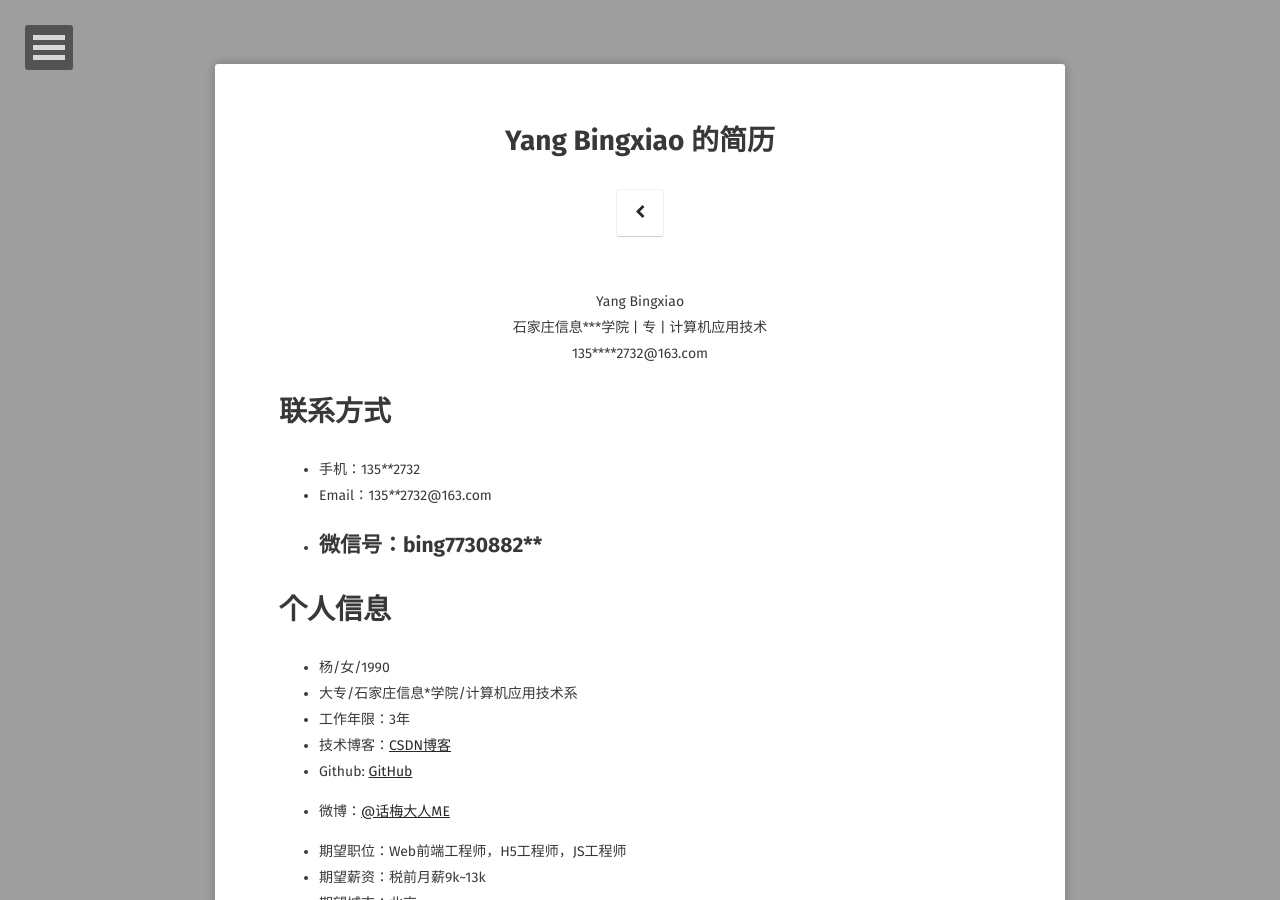
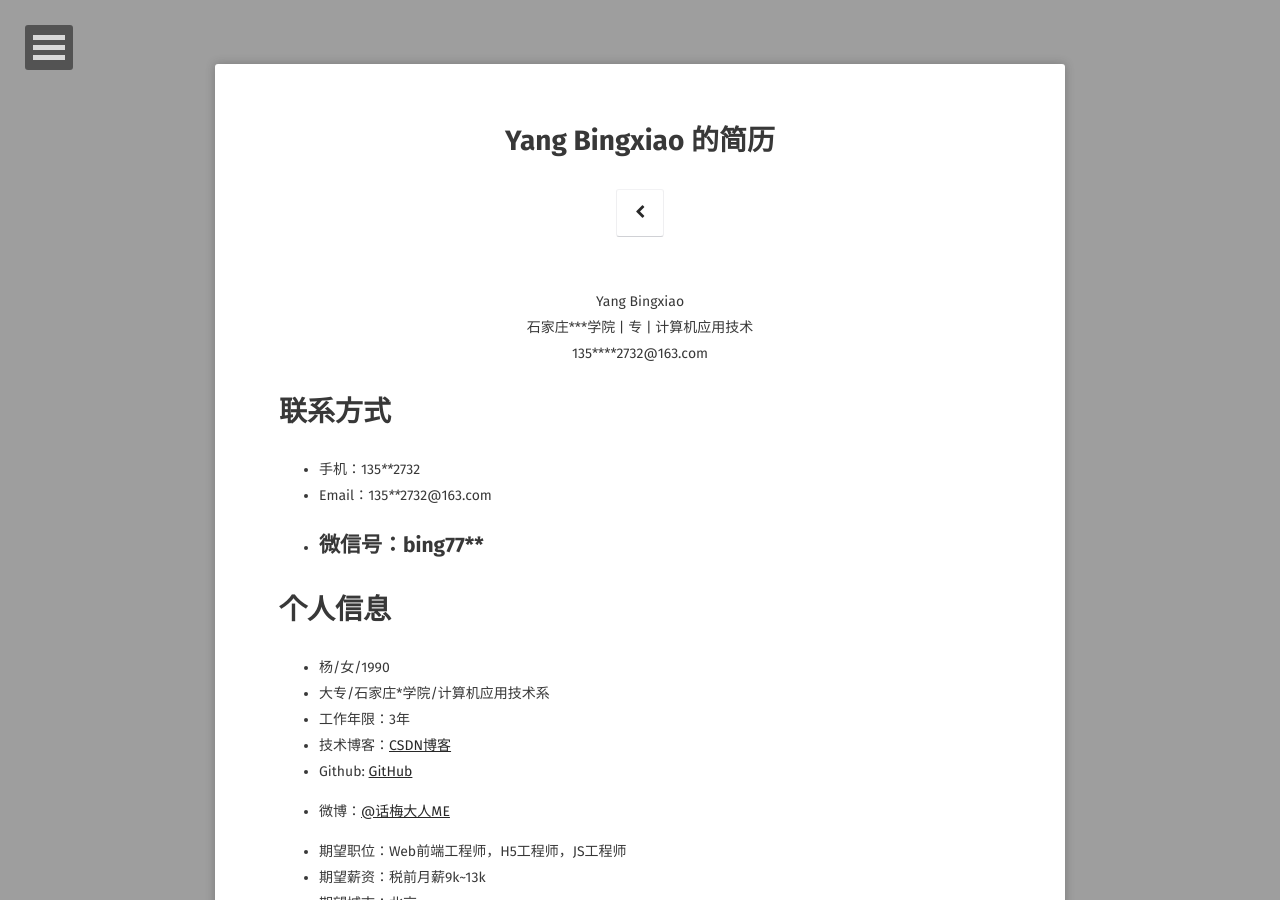
Before and after one commit to ybx13579/IceYang.github.io, a Jekyll site: the page built from about/index.md, in a window 1280 px wide and 900 px high. Built offline with Jekyll 4.4.1, drawn with Linux system fonts in a browser that asks for light colours; some web fonts are replaced.

Commit message:
Update index.md

```diff
--- a/about/index.md
+++ b/about/index.md
@@ -8,20 +8,20 @@ comments: false
 ---
 
 <center>Yang Bingxiao</center>
-<center>石家庄信息***学院 | 专 | 计算机应用技术</center>
+<center>石家庄***学院 | 专 | 计算机应用技术</center>
 <center>135****2732@163.com</center>
 
 # 联系方式
 
 - 手机：135****2732
 - Email：135****2732@163.com
-- 微信号：bing7730882**
+- 微信号：bing77**
 ---
 
 # 个人信息
 
  - 杨/女/1990
- - 大专/石家庄信息*学院/计算机应用技术系
+ - 大专/石家庄*学院/计算机应用技术系
  - 工作年限：3年
  - 技术博客：[CSDN博客](http://blog.csdn.net/YangBingX)
  - Github: [GitHub](https://github.com/ybx13579)
```
